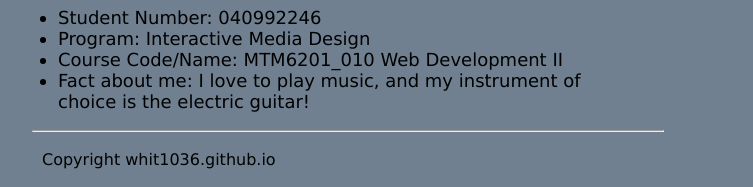
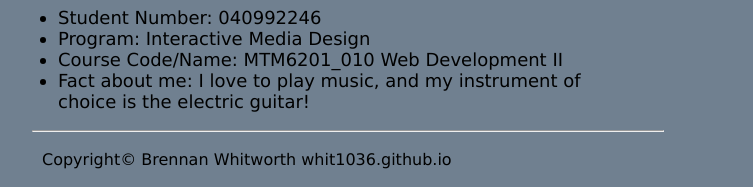
Before and after one commit to whit1036/mtm6201-week1, a plain HTML site: page index.html in a window 1280 px wide. Shown: the part 655-842 px from the top of the page, without its empty margins (292-1045 px from the left). Drawn offline with Linux system fonts and the light colour scheme.

Commit message:
edits footer information

```diff
--- a/index.html
+++ b/index.html
@@ -30,7 +30,7 @@
         <hr>
 
         <footer>
-            <p>Copyright whit1036.github.io</p>
+            <p>Copyright© Brennan Whitworth whit1036.github.io</p>
         </footer>
     </main>
 </body>
```
